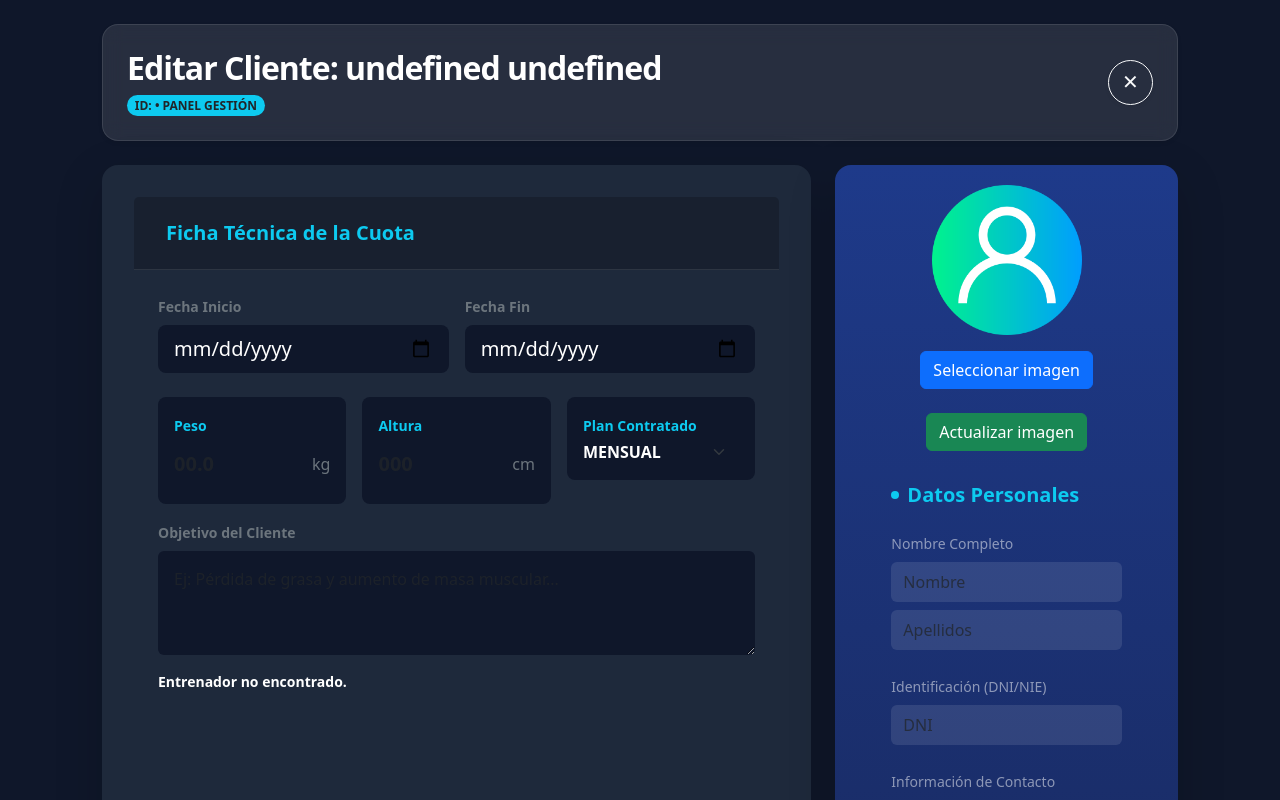
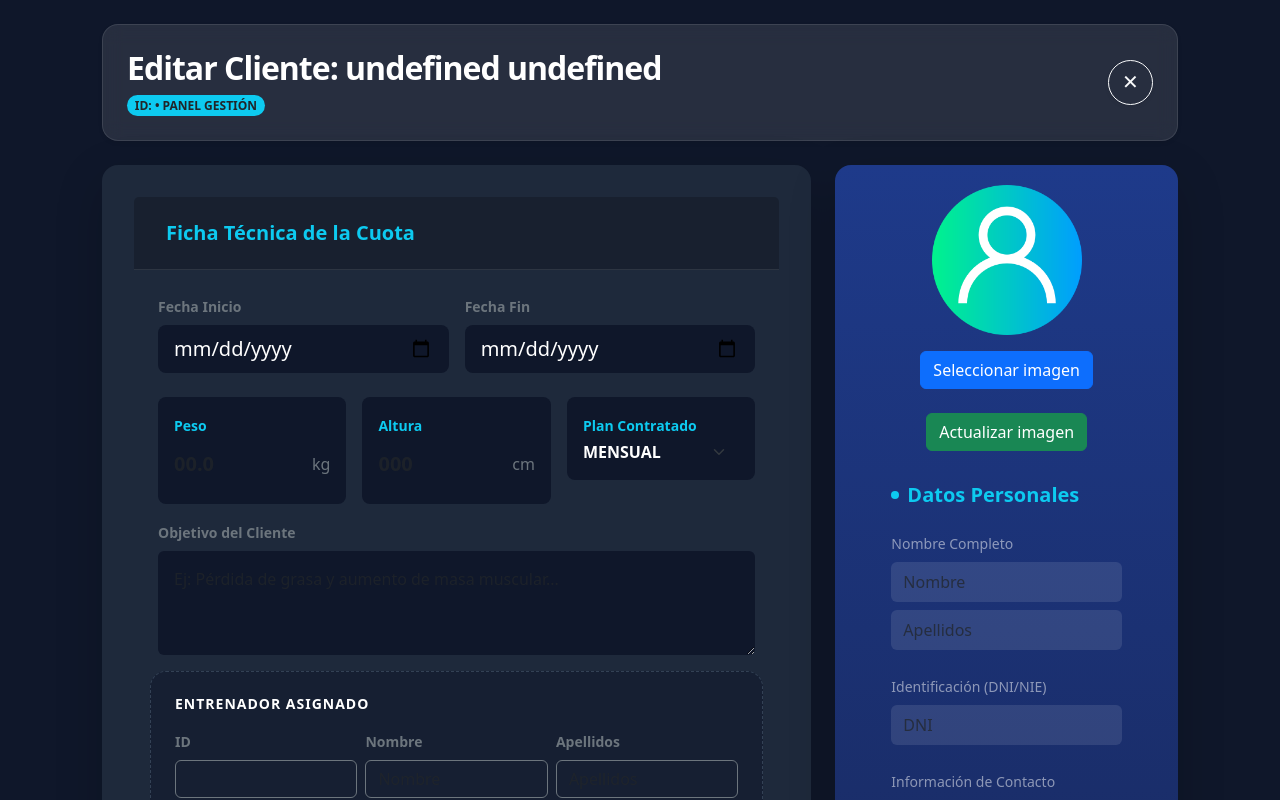
Before and after one commit to alcadox/Proyecto-Final-Desarrollo-de-Interfaces-React-Gestion-Gimnasio, a React (Vite) app in the folder gestorGimnasio/: page /Cliente/1 in a window 1280 px wide. Shown: the top 800 px of the page. Built offline with nearby package versions, Linux system fonts and the light colour scheme; no server answers; the HTML template or start-up script is replaced by a standard one.

Commit message:
funcionalidad de editar el entrenador asignado de un cliente funcional

```diff
--- a/gestorGimnasio/src/components/CardUsuarioAsignado.jsx
+++ b/gestorGimnasio/src/components/CardUsuarioAsignado.jsx
@@ -7,7 +7,7 @@ const CardUsuarioAsignado = ({usuario, titulo, onChange, name, trainerId}) => {
                 <div className="col-md-4">
                     <label className="fw-bold small text-secondary mb-2">ID</label>
                     <input
-                        type="text"
+                        type="number"
                         className="form-control bg-transparent text-white border-secondary"
                         style={{ borderColor: '#475569' }}
                         value={trainerId || ""}
@@ -22,7 +22,7 @@ const CardUsuarioAsignado = ({usuario, titulo, onChange, name, trainerId}) => {
                         className="form-control bg-transparent text-white border-secondary"
                         placeholder="Nombre"
                         style={{ borderColor: '#475569' }}
-                        value={usuario.nombre}
+                        value={usuario?.nombre || ""}
                     />
                 </div>
                 <div className="col-md-4">
@@ -32,7 +32,7 @@ const CardUsuarioAsignado = ({usuario, titulo, onChange, name, trainerId}) => {
                         className="form-control bg-transparent text-white border-secondary"
                         placeholder="Apellidos"
                         style={{ borderColor: '#475569' }}
-                        value={usuario.apellidos}
+                        value={usuario?.apellidos || ""}
                     />
                 </div>
                 <div className="col-md-4">
@@ -43,7 +43,7 @@ const CardUsuarioAsignado = ({usuario, titulo, onChange, name, trainerId}) => {
                         className="form-control bg-transparent text-white border-secondary"
                         placeholder="Teléfono"
                             style={{ borderColor: '#475569' }}
-                        value={usuario.telefono}
+                        value={usuario?.telefono || ""}
                     />
                 </div>
             </div>
--- a/gestorGimnasio/src/routes/Cliente.jsx
+++ b/gestorGimnasio/src/routes/Cliente.jsx
@@ -12,10 +12,9 @@ const Cliente = () =>{
 
     const { id } = useParams();
 
-    const [cliente, setCliente] = useState([]);
-    const [clienteOriginal, setClienteOriginal] = useState([]);
-
-    const [entrenador, setEntrenador] = useState([]);
+    const [cliente, setCliente] = useState({});
+    const [clienteOriginal, setClienteOriginal] = useState({});
+    const [entrenador, setEntrenador] = useState(null);
 
     // error: guarda mensajes de error para mostrarlos en la pagina
     // seterror: funcion que actualiza 'error'
@@ -47,7 +46,13 @@ const Cliente = () =>{
     }, [id]);
 
     useEffect(() => {
+
         if (!cliente.trainer_id) {
+            setEntrenador(null);
+            return;
+        }
+
+        if (isNaN(cliente.trainer_id)) {
             setEntrenador(null);
             return;
         }
@@ -61,18 +66,18 @@ const Cliente = () =>{
                 if (response.data.length > 0) {
                     setEntrenador(response.data[0]);
                 } else {
-                    // entrenador no existe
                     setEntrenador(null);
                 }
 
-            } catch (err) {
-                console.error(err);
+            } catch {
                 setEntrenador(null);
             }
         };
 
         consultarEntrenador();
+
     }, [cliente.trainer_id]);
+
 
 
     const fetchCliente = async () => {
@@ -147,7 +152,7 @@ const Cliente = () =>{
         //previene que se recargue la pagina
         e.preventDefault();
 
-        if (clienteOriginal === cliente){
+        if (JSON.stringify(clienteOriginal) === JSON.stringify(cliente)) {
             setError("Ningún cambio detectado.");
             return;
         }
@@ -343,21 +348,20 @@ const Cliente = () =>{
                                         </textarea>
                                     </div>
                                     {/* Tarjeta interna de Entrenador */}
-                                    {
-                                        entrenador ? (
                                     <CardUsuarioAsignado
-                                                usuario={entrenador}  // ojo, si es el entrenador, no cliente
+                                        usuario={entrenador}
                                         titulo="Entrenador Asignado"
                                         onChange={manejarCambio}
                                         trainerId={cliente.trainer_id}
                                         name="trainer_id"
                                     />
-                                        ) : (
-                                            <div className="text-white fw-bold small">
+
+                                    {cliente.trainer_id && !entrenador && (
+                                        <div className="text-danger small mt-2">
                                             Entrenador no encontrado.
                                         </div>
-                                        )
-                                    }
+                                    )}
+
                                 </div>
                             </div>
                         </div>
@@ -367,7 +371,7 @@ const Cliente = () =>{
                     <div className="col-lg-4">
                         <div className="card border-0 shadow-lg rounded-4 text-white h-100 pt-1" style={{ background: 'linear-gradient(180deg, #1e3a8a 0%, #172554 100%)' }}>
                             <div className="card-body pt-0 px-4 pb-4 d-flex flex-column">
-                                <div class="card-body d-flex justify-content-center">
+                                <div className="card-body d-flex justify-content-center">
                                     <img
                                         src={
                                             cliente?.foto
@@ -379,7 +383,7 @@ const Cliente = () =>{
                                         style={{ height: '150px', width: '150px'}}
                                     />
                                 </div>
-                                <div class="card-body d-flex justify-content-center pt-0">
+                                <div className="card-body d-flex justify-content-center pt-0">
                                     <button
                                         type="button"
                                         className="btn btn-primary"
@@ -388,7 +392,7 @@ const Cliente = () =>{
                                         Seleccionar imagen
                                     </button>
                                 </div>
-                                <div class="card-body d-flex justify-content-center pt-0">
+                                <div className="card-body d-flex justify-content-center pt-0">
                                     <button
                                         type="button"
                                         className="btn btn-success mt-2"
@@ -504,8 +508,6 @@ const Cliente = () =>{
             </div>
         </div>
     );
-
-
 }
 
 export default Cliente;
```
Lines whose indentation alone changed are shown as unchanged.
